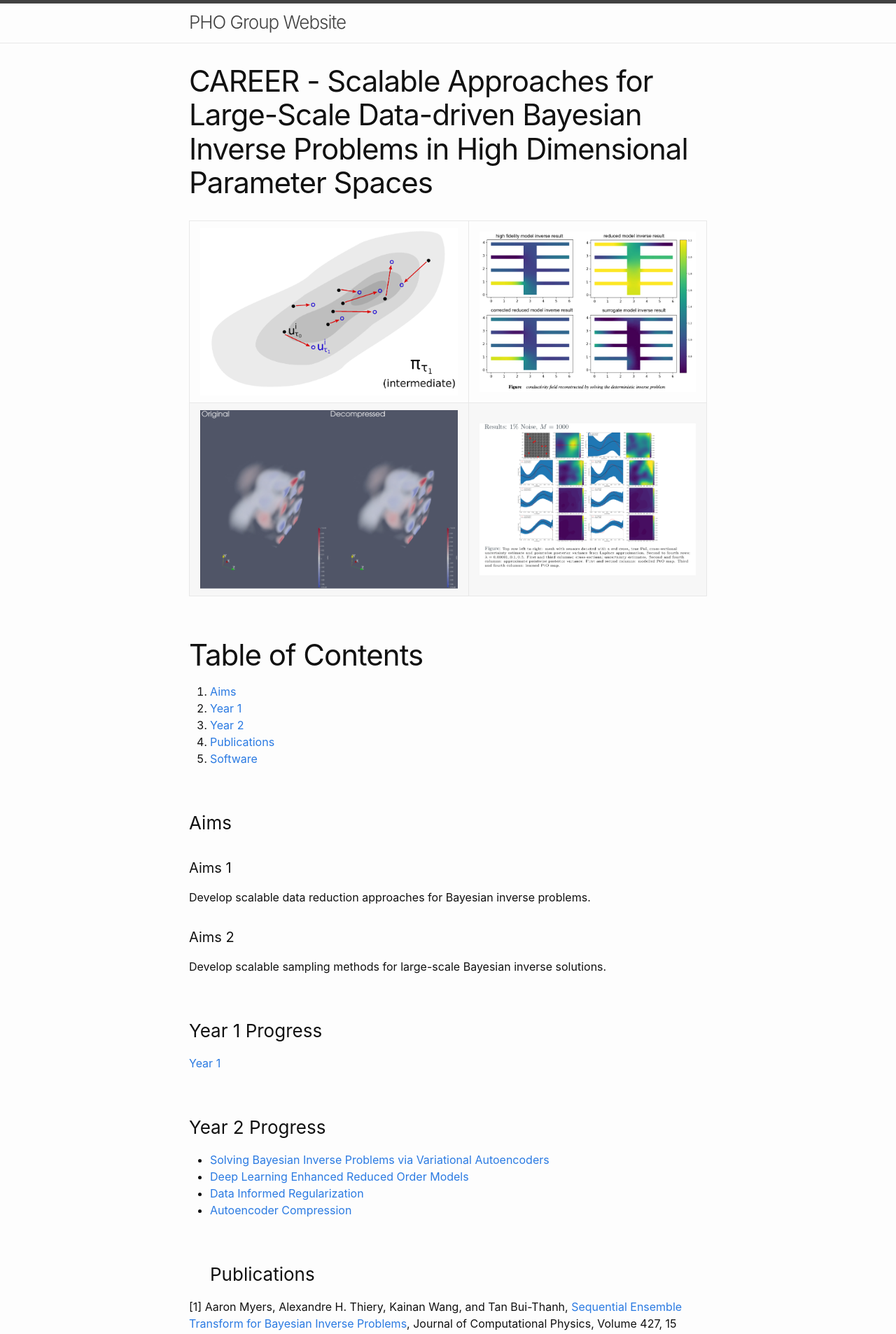
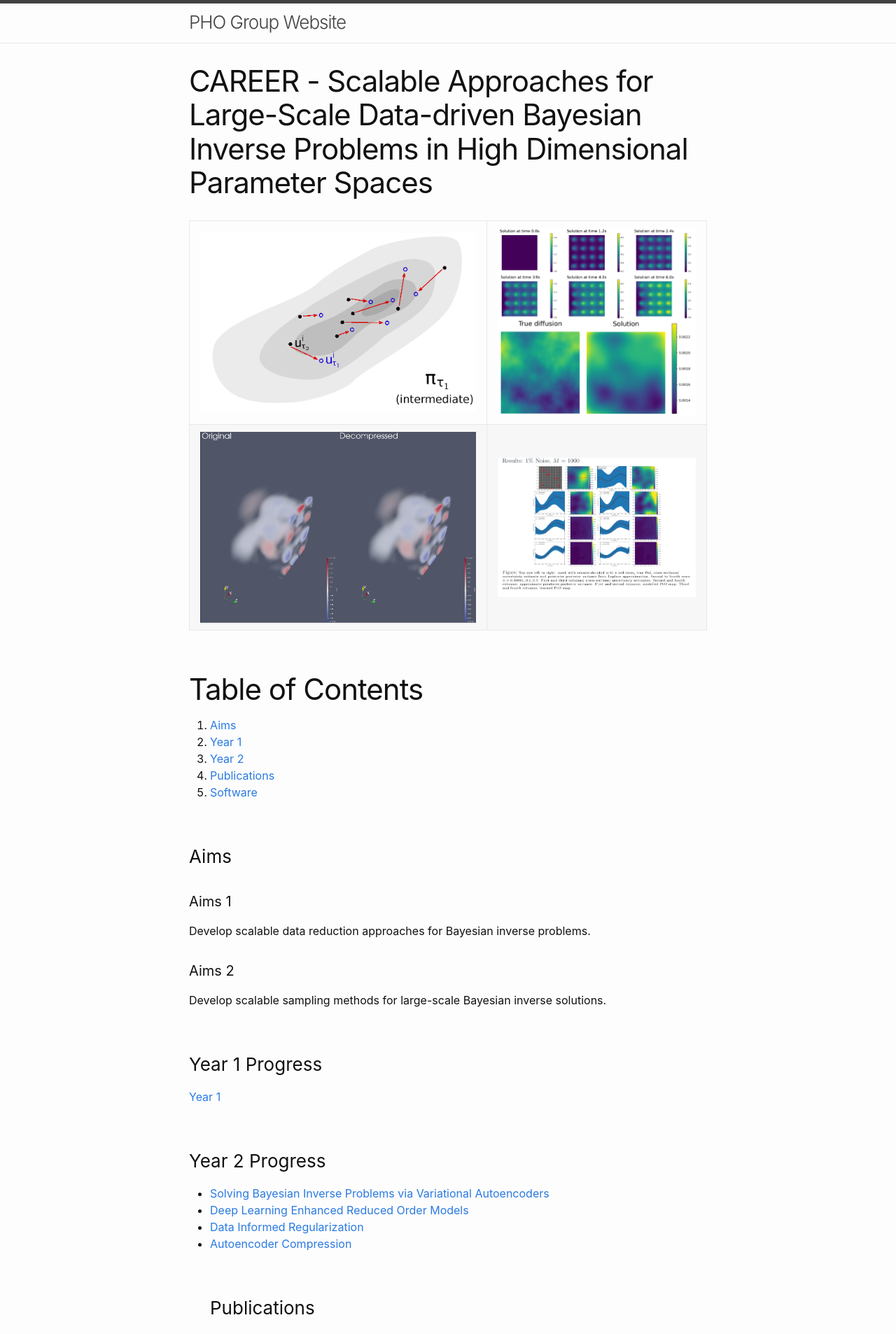
Before and after one commit to tscott-00/phogroup.github.io, a Jekyll site: the page built from nsfcareer.md, in a window 1280 px wide. Shown: the top 1906 px of the page at 70% size. Built offline with Jekyll 4.4.1, drawn with Linux system fonts in a browser that asks for light colours.

Commit message:
Update image to be more interesting

```diff
--- a/nsfcareer.md
+++ b/nsfcareer.md
@@ -4,7 +4,7 @@ title: CAREER - Scalable Approaches for Large-Scale Data-driven Bayesian Inverse
 permalink: /nsfcareer/
 ---
 
-![](/assets/figures/y1/title.png)  |  ![](/assets/figures/sheroze/reconstruction.png)
+![](/assets/figures/y1/title.png)  |  ![](/assets/figures/sheroze/comp.png)
 ![](/assets/figures/jon/mangll_animation_frame.png) | ![](/assets/figures/hwan/ns1_m1000.png)
 
 
```
Also changed, not shown: assets/figures/sheroze/comp.png (added).
